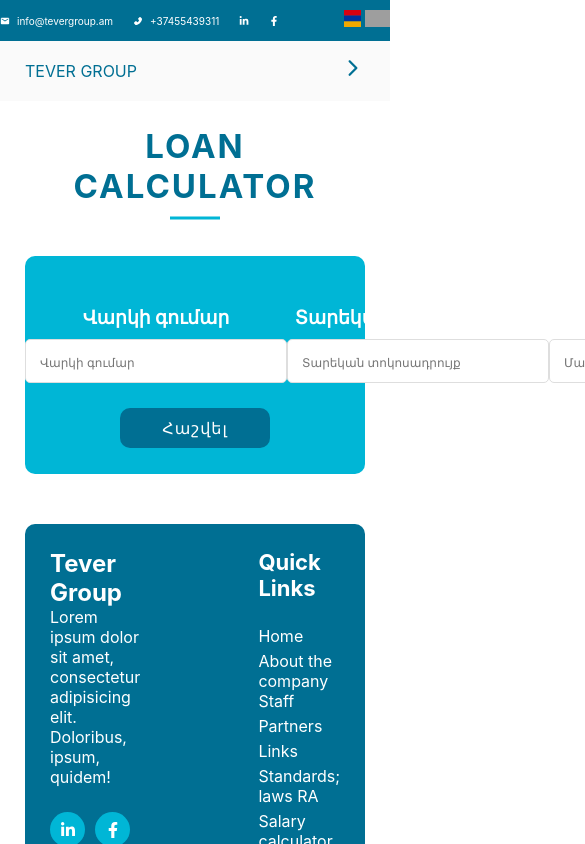
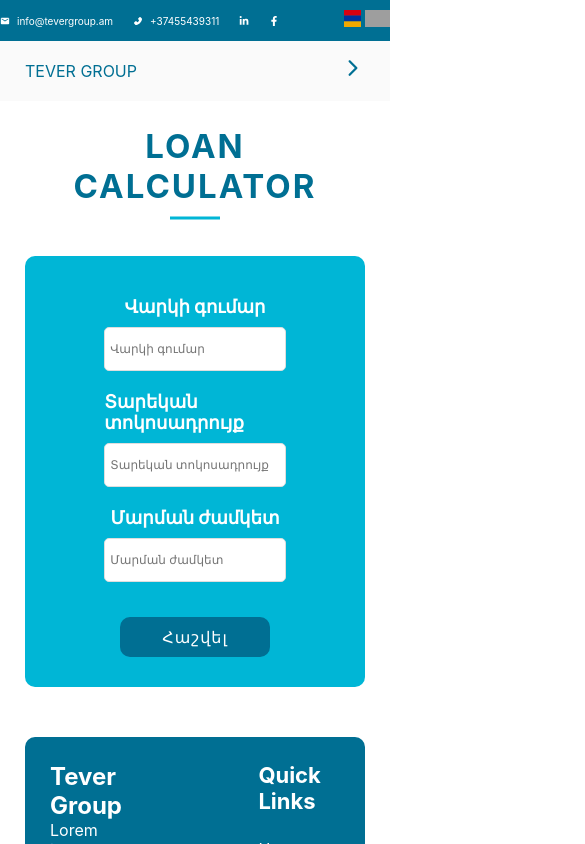
Before and after one commit to EdgarGrigoryan1996/teverGroup, a React (Create React App) app: page /loanCalculation in a window 390 px wide. Shown: the top 844 px of the page, 585 px wide, since content can reach past the window. Built offline with nearby package versions, Linux system fonts and the light colour scheme; grey boxes are pictures that could not be loaded.

Commit message:
mobile easy-level added for loan calculator

```diff
--- a/src/Pages/UsefulResources/LoanCalculator/LoanCalculator.module.css
+++ b/src/Pages/UsefulResources/LoanCalculator/LoanCalculator.module.css
@@ -6,15 +6,16 @@
 }
 .fieldsBlock{
     display: flex;
+    flex-flow: row wrap;
     justify-content: space-around;
     color: var(--white);
     margin: 25px 0;
 }
 .fieldBlock{
+    flex-basis: 30%;
     display: flex;
     flex-direction: column;
     align-items: center;
-    justify-content: center;
 }
 .calculatorBlock input{
     margin-top: 10px;
@@ -25,6 +26,7 @@
     border-radius: 5px;
     outline: none;
     font-size: 18px;
+    width: 100%;
 }
 .calculatorBlock input:focus{
     border: 1px solid var(--second-color);
@@ -74,3 +76,36 @@
     font-weight: 700;
     color: var(--black);
 }
+
+@media screen and (max-width: 850px){
+    .fieldBlock h3{
+        font-size: 14px;
+    }
+}
+@media screen and (max-width: 650px){
+    .fieldBlock {
+        flex-basis: 75%;
+        margin: 10px 0;
+    }
+    .fieldBlock h3{
+        font-size: 18px;
+    }
+    .table tr td, .table tr th{
+        font-size: 14px;
+    }
+}
+@media screen and (max-width: 500px){
+    .table tr td, .table tr th{
+        font-size: 10px;
+    }
+    .calculatorBlock{
+        padding: 5px;
+    }
+    .fieldBlock{
+        flex-basis: 55%;
+    }
+    .fieldBlock input{
+        font-size: 12px;
+        padding: 5px;
+    }
+}
```
